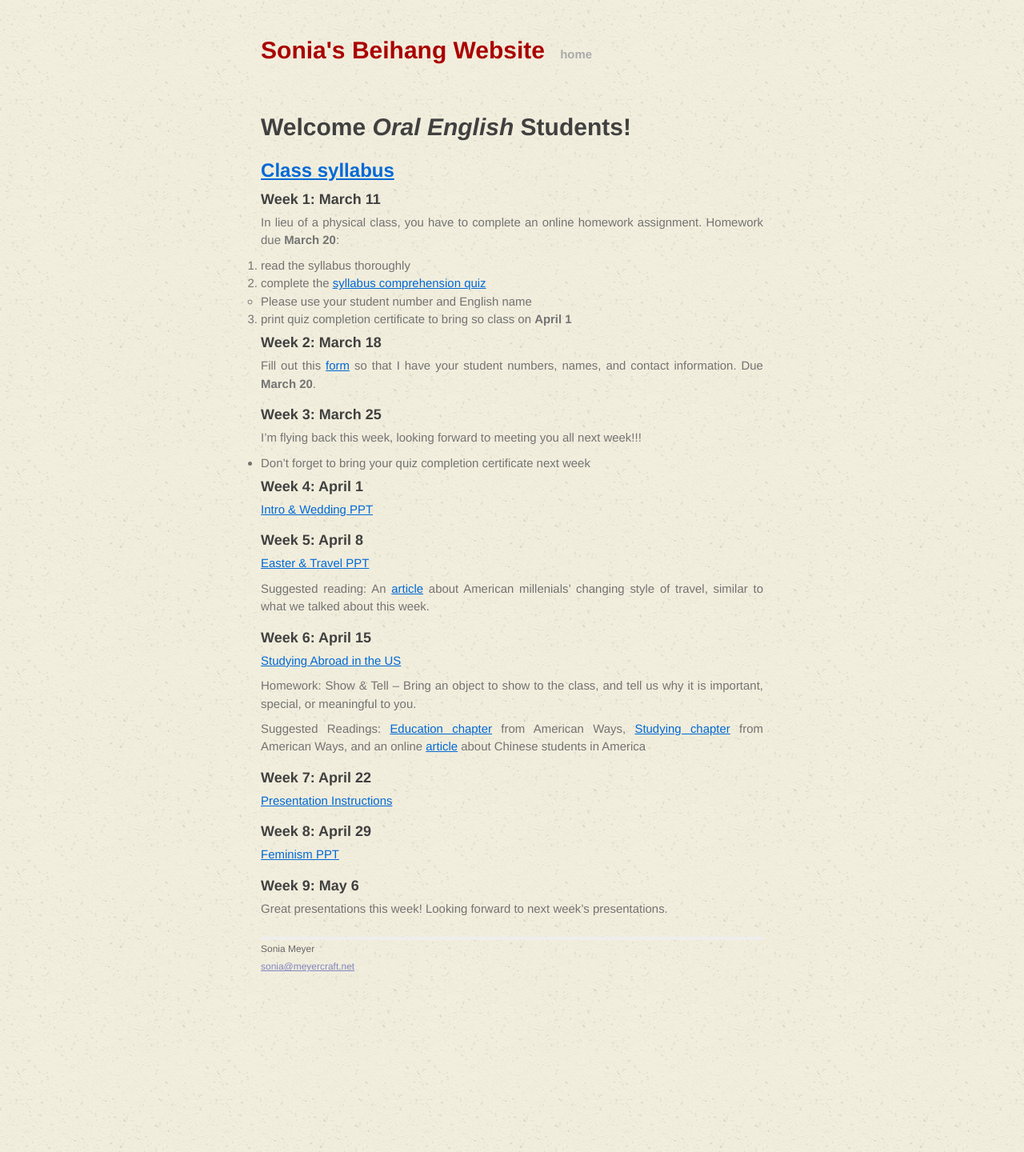
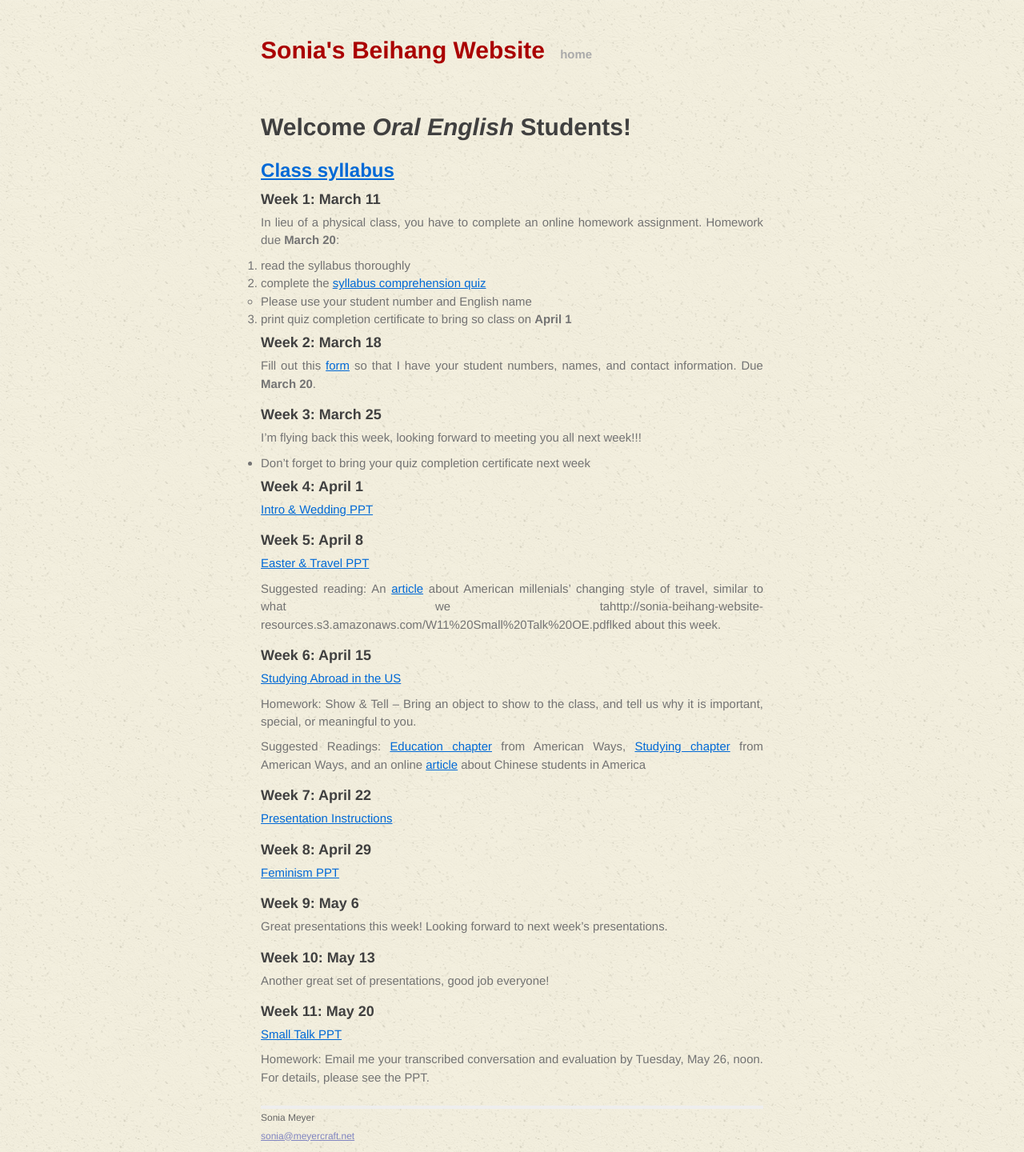
Before and after one commit to soniawmeyer/soniameyer-beihang-students-website, a Jekyll site: the page built from classes/oralenglish.md, in a window 1280 px wide. Shown: the whole page at 80% size. Built offline with Jekyll 4.4.1, drawn with Linux system fonts in a browser that asks for light colours.

Commit message:
week 11 small talk updates

```diff
--- a/classes/oralenglish.md
+++ b/classes/oralenglish.md
@@ -28,7 +28,7 @@ I'm flying back this week, looking forward to meeting you all next week!!!
 ###Week 5: April 8
 [Easter & Travel PPT](http://sonia-beihang-website-resources.s3.amazonaws.com/W5-OE-easter-travel.pdf)
 
-Suggested reading: An [article](http://www.theatlantic.com/international/archive/2014/06/how-millennials-are-changing-international-travel/373007/?utm_source=SFFB) about American millenials' changing style of travel, similar to what we talked about this week.
+Suggested reading: An [article](http://www.theatlantic.com/international/archive/2014/06/how-millennials-are-changing-international-travel/373007/?utm_source=SFFB) about American millenials' changing style of travel, similar to what we tahttp://sonia-beihang-website-resources.s3.amazonaws.com/W11%20Small%20Talk%20OE.pdflked about this week.
 
 ###Week 6: April 15
 [Studying Abroad in the US](http://sonia-beihang-website-resources.s3.amazonaws.com/W6-College%20Life.pdf)
@@ -46,3 +46,11 @@ Suggested Readings: [Education chapter](http://sonia-beihang-website-resources.s
 
 ###Week 9: May 6
 Great presentations this week! Looking forward to next week's presentations.
+
+###Week 10: May 13
+Another great set of presentations, good job everyone!
+
+###Week 11: May 20
+[Small Talk PPT](http://sonia-beihang-website-resources.s3.amazonaws.com/W11%20Small%20Talk%20OE.pdf)
+
+Homework: Email me your transcribed conversation and evaluation by Tuesday, May 26, noon. For details, please see the PPT.
```
Also changed, not shown: classes/americanculture.md (+8 -1 lines).
